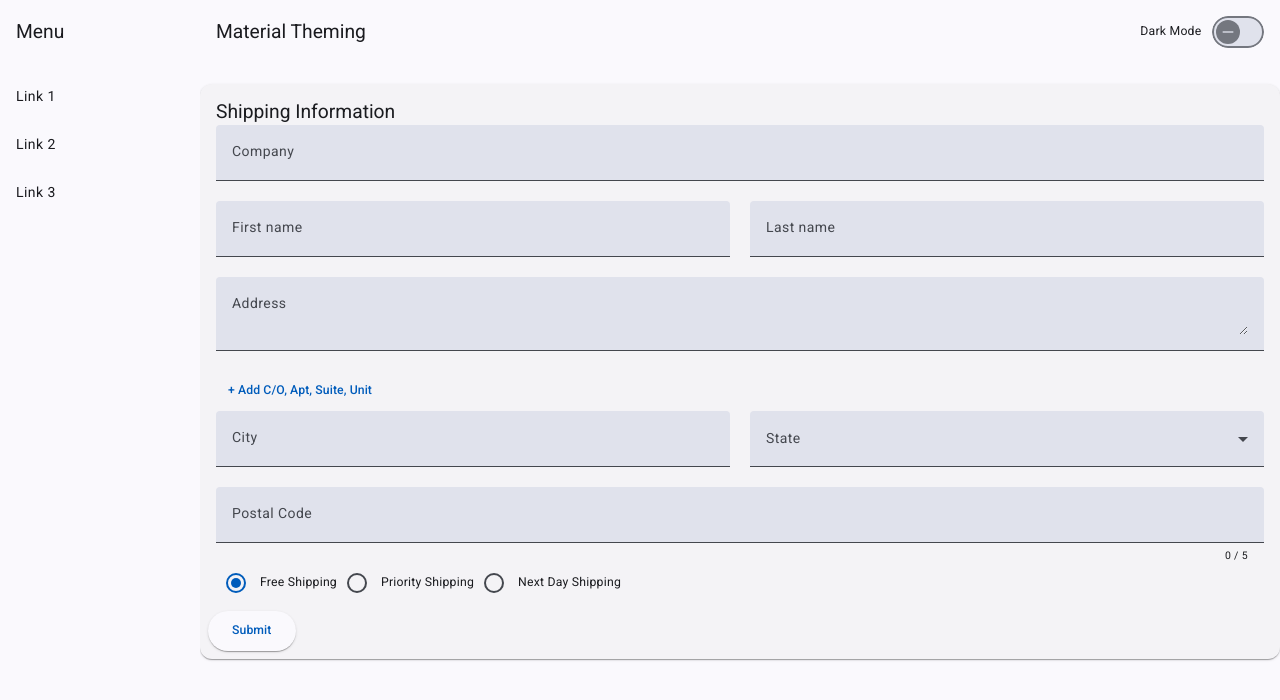
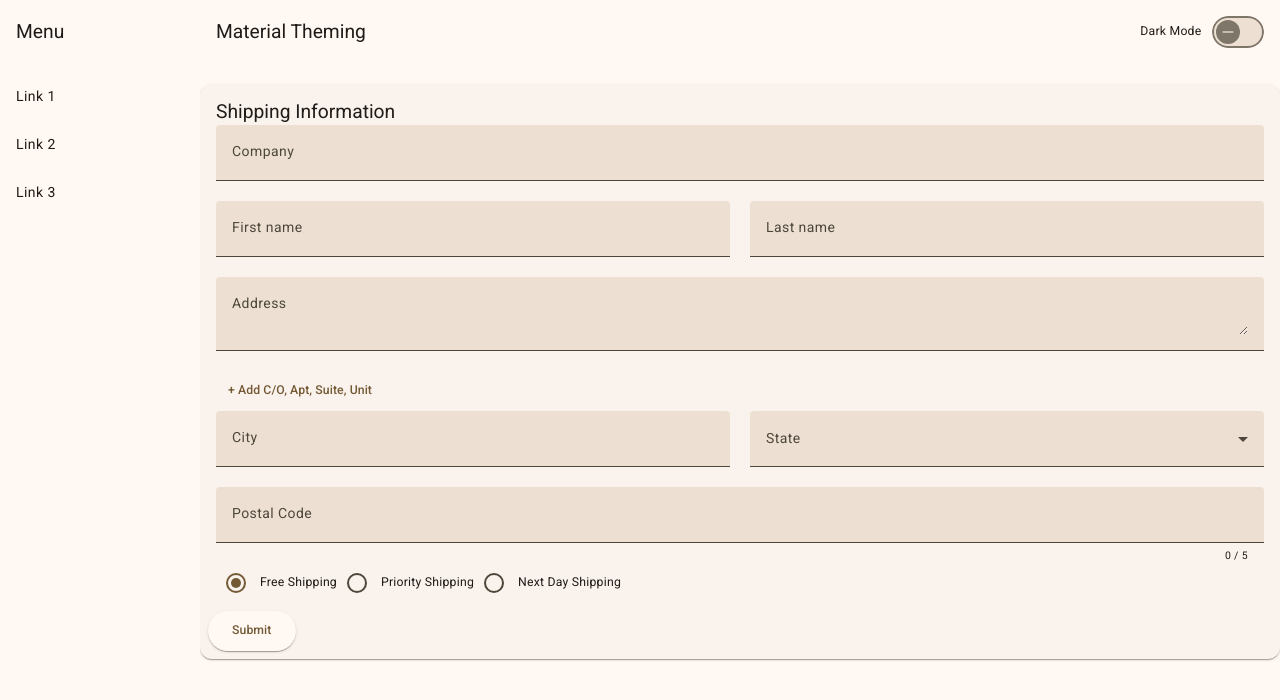
Before and after one commit to ricardoferrari/material-theming, an Angular app: page / in a window 1280 px wide. Shown: the top 700 px of the page. Built offline with nearby package versions, Linux system fonts and the light colour scheme.

Commit message:
feat: theming color palette

```diff
--- /dev/null
+++ b/src/_theme-colors.scss
@@ -0,0 +1,137 @@
+// This file was generated by running 'ng generate @angular/material:theme-color'.
+// Proceed with caution if making changes to this file.
+
+@use 'sass:map';
+@use '@angular/material' as mat;
+
+// Note: Color palettes are generated from primary: #614a26
+$_palettes: (
+  primary: (
+    0: #000000,
+    10: #281800,
+    20: #402d0b,
+    25: #4d3815,
+    30: #594320,
+    35: #664e2a,
+    40: #735a35,
+    50: #8d734b,
+    60: #a98c62,
+    70: #c5a67b,
+    80: #e2c294,
+    90: #ffddaf,
+    95: #ffeedb,
+    98: #fff8f3,
+    99: #fffbff,
+    100: #ffffff,
+  ),
+  secondary: (
+    0: #000000,
+    10: #231a0c,
+    20: #392f1f,
+    25: #453a2a,
+    30: #514534,
+    35: #5d503f,
+    40: #6a5c4a,
+    50: #837562,
+    60: #9e8e7a,
+    70: #b9a994,
+    80: #d6c4ae,
+    90: #f2e0c9,
+    95: #ffeedb,
+    98: #fff8f3,
+    99: #fffbff,
+    100: #ffffff,
+  ),
+  tertiary: (
+    0: #000000,
+    10: #181e02,
+    20: #2d3313,
+    25: #383e1d,
+    30: #434a28,
+    35: #4f5632,
+    40: #5b623d,
+    50: #737b54,
+    60: #8d956c,
+    70: #a8af85,
+    80: #c3cb9e,
+    90: #dfe7b8,
+    95: #edf5c6,
+    98: #f6fece,
+    99: #fbffdf,
+    100: #ffffff,
+  ),
+  neutral: (
+    0: #000000,
+    10: #1e1b18,
+    20: #33302c,
+    25: #3e3b37,
+    30: #4a4642,
+    35: #56524e,
+    40: #625e59,
+    50: #7b7672,
+    60: #95908b,
+    70: #b0aaa5,
+    80: #ccc5c0,
+    90: #e8e1dc,
+    95: #f7efea,
+    98: #fff8f3,
+    99: #fffbff,
+    100: #ffffff,
+    4: #100e0b,
+    6: #151310,
+    12: #221f1c,
+    17: #2d2926,
+    22: #383431,
+    24: #3c3935,
+    87: #e0d9d3,
+    92: #eee7e1,
+    94: #f4ede7,
+    96: #faf2ed,
+  ),
+  neutral-variant: (
+    0: #000000,
+    10: #211b12,
+    20: #362f26,
+    25: #423a30,
+    30: #4d463b,
+    35: #5a5147,
+    40: #665d52,
+    50: #7f766a,
+    60: #9a8f83,
+    70: #b5a99d,
+    80: #d1c5b7,
+    90: #ede0d2,
+    95: #fcefe0,
+    98: #fff8f3,
+    99: #fffbff,
+    100: #ffffff,
+  ),
+  error: (
+    0: #000000,
+    10: #410002,
+    20: #690005,
+    25: #7e0007,
+    30: #93000a,
+    35: #a80710,
+    40: #ba1a1a,
+    50: #de3730,
+    60: #ff5449,
+    70: #ff897d,
+    80: #ffb4ab,
+    90: #ffdad6,
+    95: #ffedea,
+    98: #fff8f7,
+    99: #fffbff,
+    100: #ffffff,
+  ),
+);
+
+$_rest: (
+  secondary: map.get($_palettes, secondary),
+  neutral: map.get($_palettes, neutral),
+  neutral-variant: map.get($_palettes,  neutral-variant),
+  error: map.get($_palettes, error),
+);
+
+$primary-palette: map.merge(map.get($_palettes, primary), $_rest);
+$tertiary-palette: map.merge(map.get($_palettes, tertiary), $_rest);
--- a/src/custom-theme.scss
+++ b/src/custom-theme.scss
@@ -5,11 +5,12 @@
 // Learn more about theming and how to use it for your application's
 // custom components at https://material.angular.dev/guide/theming
 @use '@angular/material' as mat;
+@use './theme-colors.scss' as theme-colors;
 
 html {
   @include mat.theme((
     color: (
-      primary: mat.$azure-palette,
+      primary: theme-colors.$primary-palette,
       tertiary: mat.$blue-palette,
     ),
     typography: Roboto,
```
